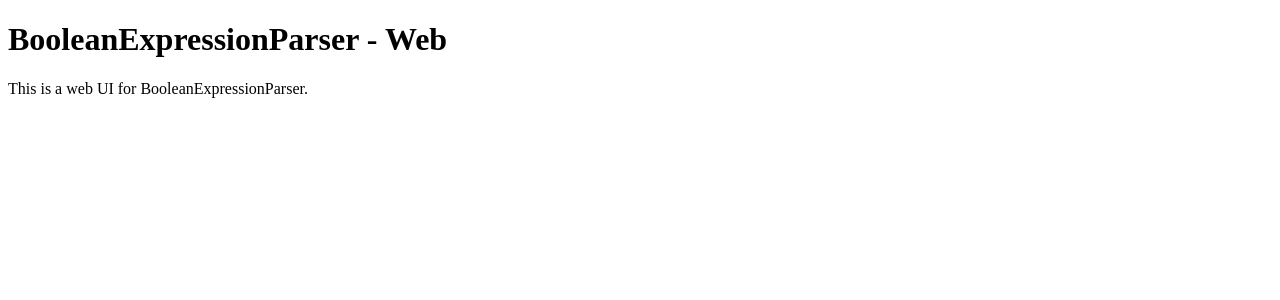
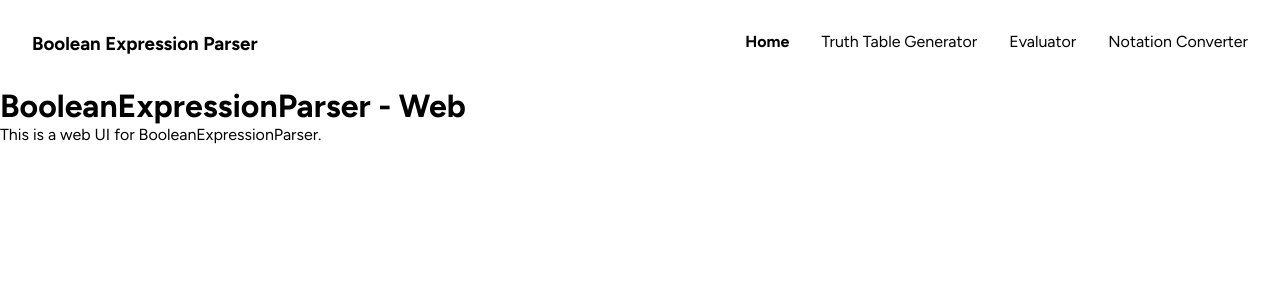
Before and after one commit to tomc128/boolean-expression-parser, an ASP.NET Core app: page / in a window 1280 px wide. Shown: the top 300 px of the page. Run offline with ASP.NET Core 8, Linux system fonts and the light colour scheme; style sheets or scripts are compiled from the project's sources.

Commit message:
Add basic navbar component

```diff
--- /dev/null
+++ b/BooleanExpressionParserWeb/BooleanExpressionParserWeb/Client/Components/NavBar.razor
@@ -0,0 +1,11 @@
+<div class="container">
+    <h3>Boolean Expression Parser</h3>
+    <nav>
+        <ul>
+            <li><a class="active" href="/">Home</a></li>
+            <li><a href="/truth-table">Truth Table Generator</a></li>
+            <li><a href="/evaluator">Evaluator</a></li>
+            <li><a href="/notation-converter">Notation Converter</a></li>
+        </ul>
+    </nav>
+</div>
--- /dev/null
+++ b/BooleanExpressionParserWeb/BooleanExpressionParserWeb/Client/Components/NavBar.razor.css
@@ -0,0 +1,23 @@
+.container {
+    display: flex;
+    justify-content: space-between;
+    padding: 2rem;
+}
+
+    .container ul {
+        display: flex;
+        gap: 2rem;
+    }
+
+        .container ul li {
+            list-style: none;
+        }
+
+            .container ul li a {
+                text-decoration: none;
+                color: black;
+            }
+
+                .container ul li a.active {
+                    font-weight: bold;
+                }
--- a/BooleanExpressionParserWeb/BooleanExpressionParserWeb/Client/MainLayout.razor
+++ b/BooleanExpressionParserWeb/BooleanExpressionParserWeb/Client/MainLayout.razor
@@ -1,4 +1,10 @@
 @inherits LayoutComponentBase
+@using BooleanExpressionParserWeb.Client.Components;
+
+
+<div id="nav-bar">
+    <NavBar />
+</div>
 
 <main>
     @Body
--- a/BooleanExpressionParserWeb/BooleanExpressionParserWeb/Client/wwwroot/css/app.css
+++ b/BooleanExpressionParserWeb/BooleanExpressionParserWeb/Client/wwwroot/css/app.css
@@ -1,6 +1,16 @@
-h1:focus {
-    outline: none;
+@import url('https://fonts.googleapis.com/css2?family=Figtree:wght@400;700&display=swap');
+
+* {
+    margin: 0;
+    padding: 0;
+    box-sizing: border-box;
+
+    font-family: Figtree, sans-serif;
 }
+
+
+
+/* #region Blazor Stuff */
 
 #blazor-error-ui {
     background: lightyellow;
@@ -30,3 +40,5 @@ h1:focus {
     .blazor-error-boundary::after {
         content: "An error has occurred."
     }
+
+/* #endregion */
--- a/BooleanExpressionParserWeb/BooleanExpressionParserWeb/Client/wwwroot/index.html
+++ b/BooleanExpressionParserWeb/BooleanExpressionParserWeb/Client/wwwroot/index.html
@@ -8,8 +8,8 @@
     <link href="css/app.css" rel="stylesheet" />
     <link href="manifest.json" rel="manifest" />
 
-    <!-- If you add any scoped CSS files, uncomment the following to load them
-    <link href="BooleanExpressionParserWeb.Client.styles.css" rel="stylesheet" /> -->
+    <!-- If you add any scoped CSS files, uncomment the following to load them-->
+    <link href="BooleanExpressionParserWeb.Client.styles.css" rel="stylesheet" />
 </head>
 
 <body>
```
Also changed, not shown: BooleanExpressionParserWeb/BooleanExpressionParserWeb/Client/Pages/Index.razor (line endings or trailing spaces), 1 other file.
